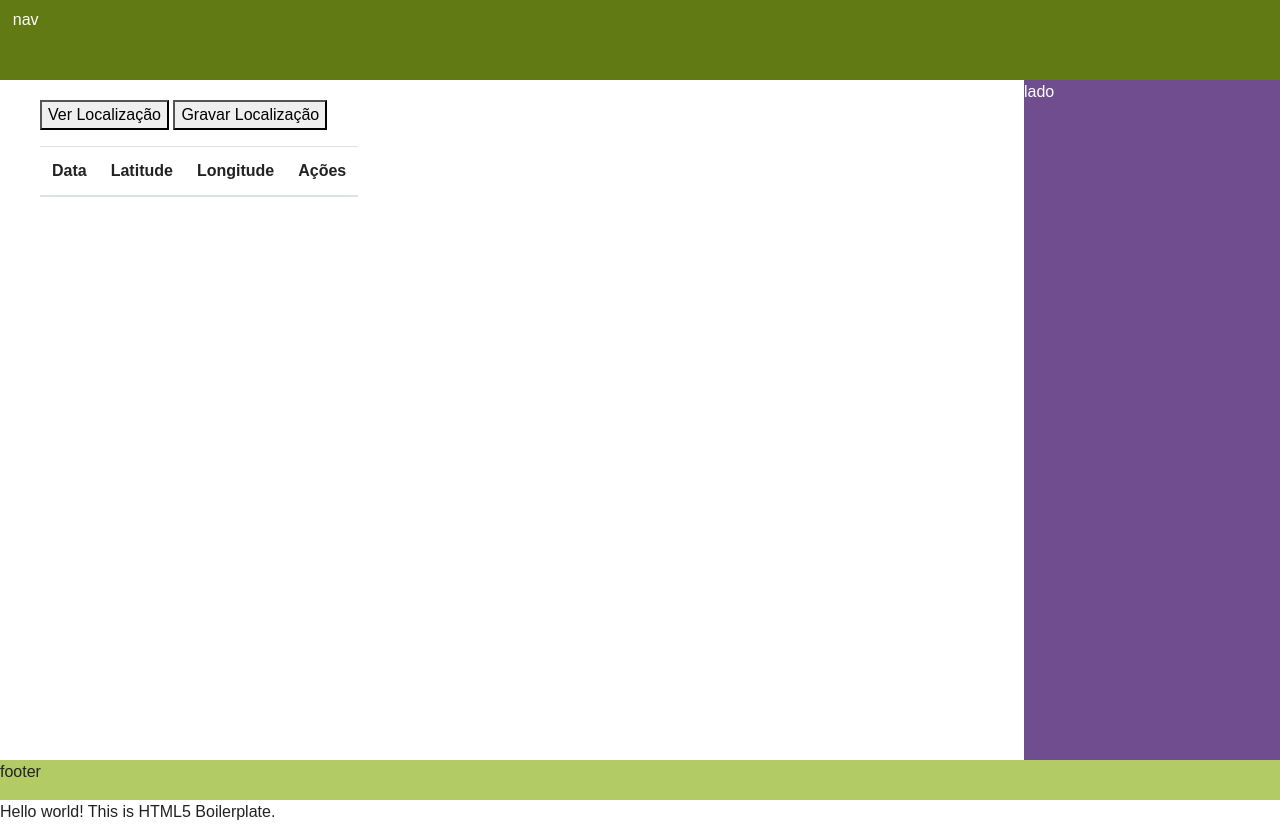
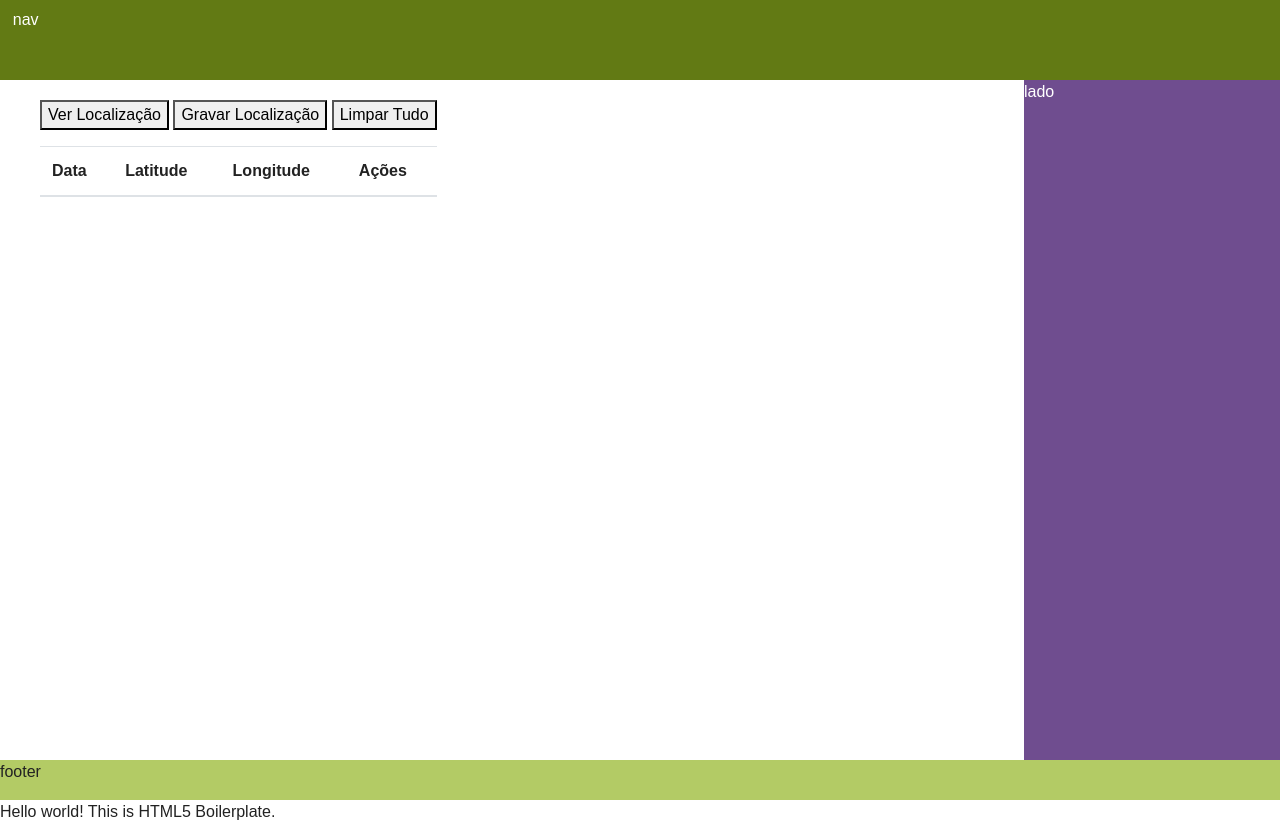
Before and after one commit to enriqueboni80/projeto-frontend, a plain HTML site: page index.html in a window 1280 px wide. Drawn offline with nearby package versions, Linux system fonts and the light colour scheme.

Commit message:
# Inserção botão limpar tudo

```diff
--- a/index.html
+++ b/index.html
@@ -29,6 +29,7 @@
             <div style="float: left; margin-top: 20px; margin-left: 40px;">
                 <button onclick="getLocation()">Ver Localização</button>
                 <button onclick="gravarLocalizacao()">Gravar Localização</button>
+                <button onclick="limparTudo()">Limpar Tudo</button>
                 <p id="demo"></p>
 
                 <table class="table table-striped">
--- a/js/main.js
+++ b/js/main.js
@@ -62,6 +62,11 @@ function getToday() {
     return new Date(Date.now());
 }
 
+function limparTudo() {
+    localStorage.clear();
+    exibirLocalizaoNaTabela()
+}
+
 $(document).ready(function() {
     exibirLocalizaoNaTabela()
 })
```
